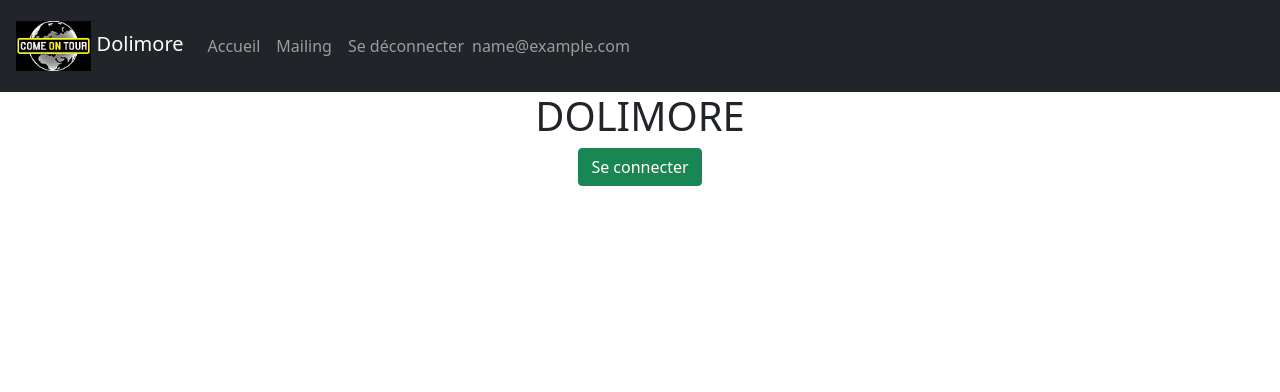
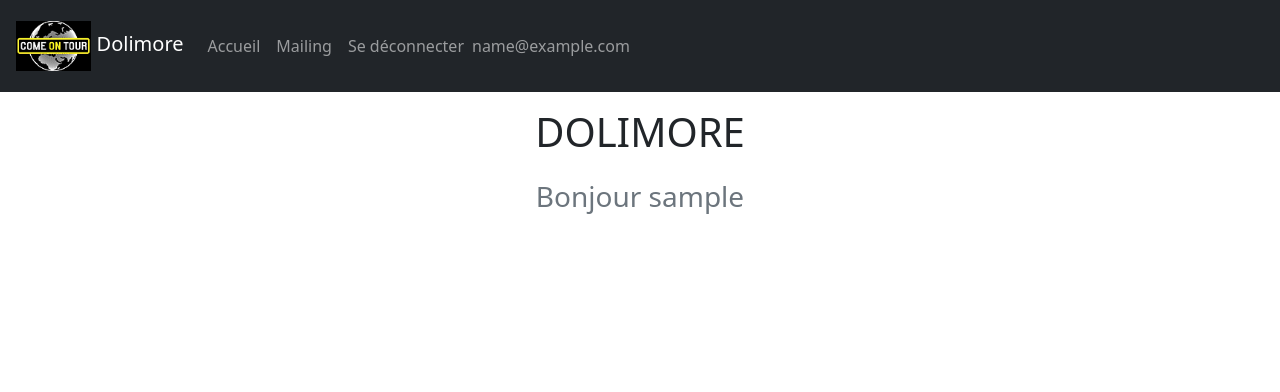
Before and after one commit to normanalie/dolimore, a Flask app: page / in a window 1280 px wide. Shown: the top 392 px of the page. Run offline with Flask 2, Linux system fonts and the light colour scheme; the first user in the database is signed in.

Commit message:
Styling index

```diff
--- a/app/templates/index.html
+++ b/app/templates/index.html
@@ -3,8 +3,20 @@
 {% block title %}Accueil - Dolimore{% endblock %}
 
 {% block content %}
-<div class="container-fluid text-center">
-    <h1>DOLIMORE</h1>
-    <button type="button" class="btn btn-success" onclick="location.href='{{ url_for('login') }}'">Se connecter</button>
+<div class="container-fluid mt-3 text-center">
+    <div class="row">
+        <div class="col">
+            <h1 class="mb-4">DOLIMORE</h1>
+            {% if current_user.is_anonymous %}
+            <div class="d-grid">
+                <button type="button" class="btn btn-lg btn-success" onclick="location.href='{{ url_for('login') }}'">Se connecter</button>
+            </div>
+            {% else %}
+            <div class="text-center h3 text-muted">
+                Bonjour {{ current_user.username }}
+            </div>
+            {% endif %}
+        </div>
+    </div>
 </div>
 {% endblock %}
```
